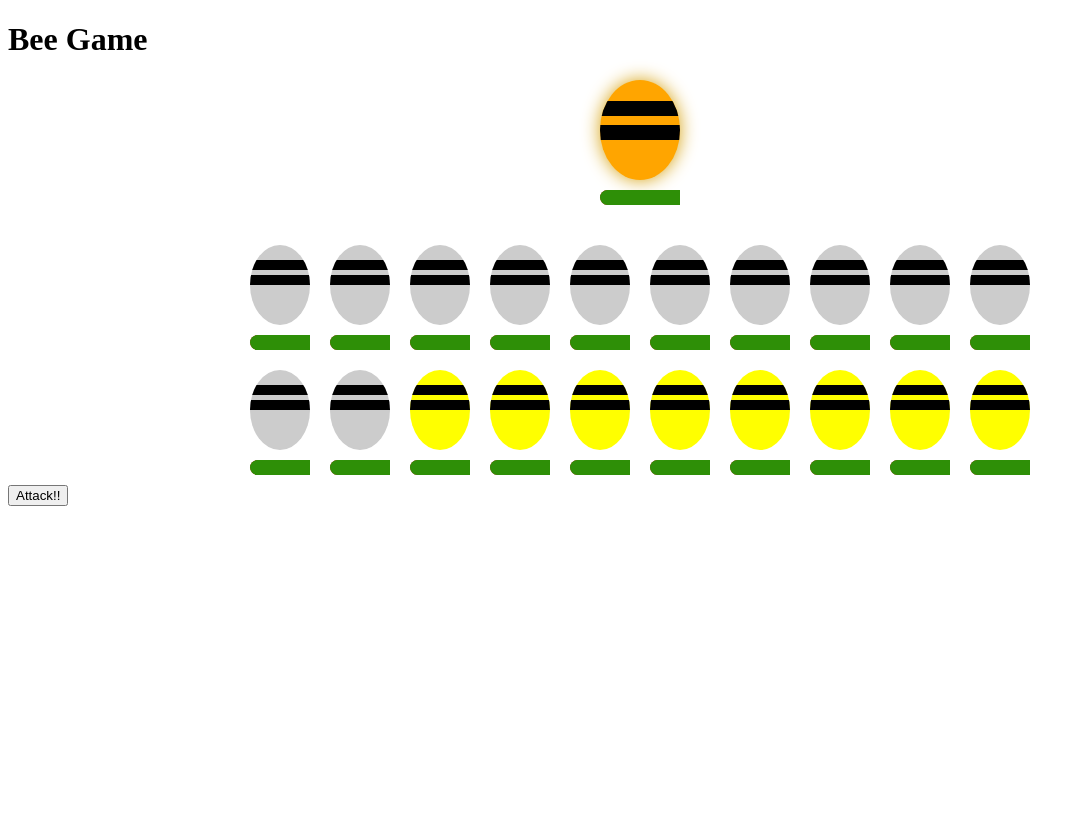
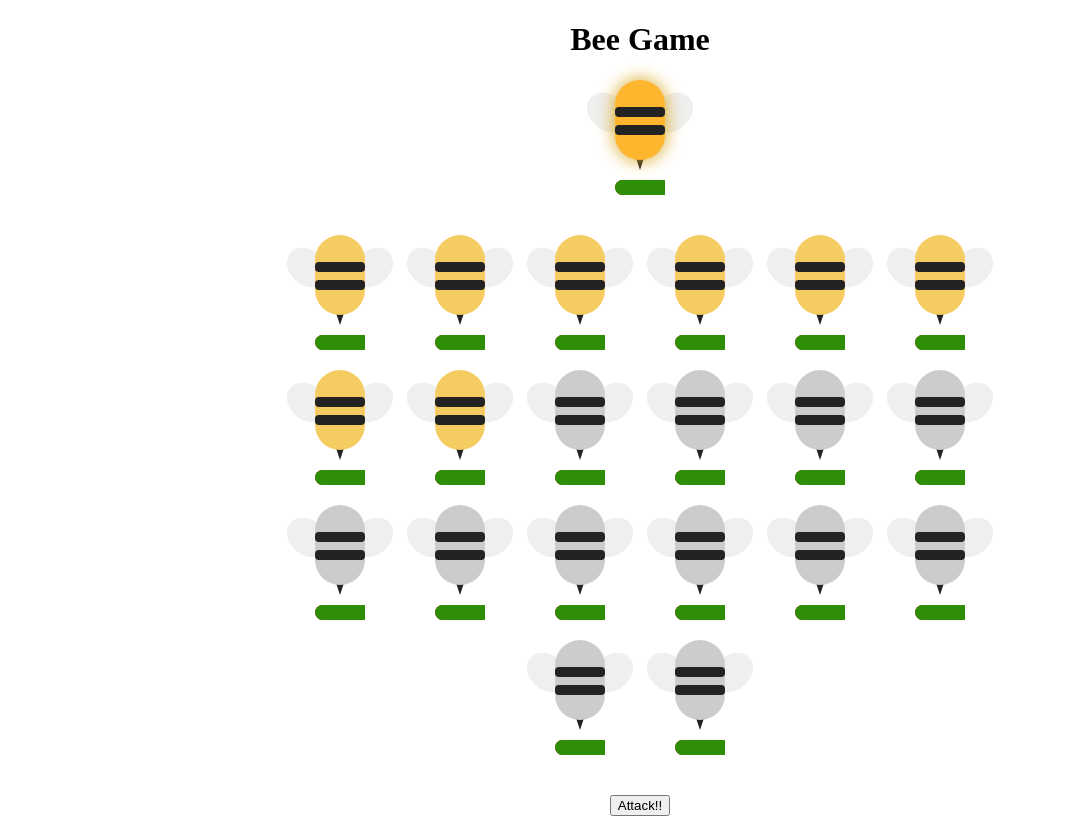
Before and after one commit to reinaldoferreira/beeGame, a website: page app/index.html in a window 1280 px wide. Both pictures are taken after a click on the button "Start". Shown: the whole page, without its empty margins (0-1085 px from the left). Before the commit the page ends 800 px from the top, so only its background shows below. Drawn offline with Linux system fonts and the light colour scheme.

Commit message:
markup style

```diff
--- a/app/assets/js/beeGame.js
+++ b/app/assets/js/beeGame.js
@@ -33,13 +33,13 @@ function printBees(el) {
     bee.className += 'bee'
     bee.setAttribute('id', helperNumber)
     bee.innerHTML = '<div class="bee__wrap">' +
-                    '  <span class="bee__head"></span>' +
-                    '  <span class="bee__body"></span>' +
-                    '  <span class="bee__wings"></span>' +
-                    '  <span class="bee__stinger"></span>' +
+                    '  <div class="bee__head"></div>' +
+                    '  <div class="bee__body"></div>' +
+                    '  <div class="bee__wings"></div>' +
+                    '  <div class="bee__stinger"></div>' +
                     '</div>' +
                     '<div class="lifebar">' +
-                    '   <span class="lifebar__current"></span>' +
+                    '   <div class="lifebar__current"></div>' +
                     '</div>'
     document.getElementsByClassName('bees-content')[0].appendChild(bee)
 
@@ -114,7 +114,7 @@ var listOfWorkers = fabricOfBees(8, 'Worker Bee', 'worker', 75)
 var listOfDrones = fabricOfBees(12, 'Drone Bee', 'drone', 50)
 var btnAttack = document.getElementById('attack')
 var btnStart = document.getElementById('start')
-var allTheBees = getArrayOfBees(queenBee, listOfDrones, listOfWorkers)
+var allTheBees = getArrayOfBees(queenBee, listOfWorkers, listOfDrones)
 
 btnStart.onclick = function() {
   printBees(allTheBees)
--- a/app/index.html
+++ b/app/index.html
@@ -5,60 +5,88 @@
   <meta name="viewport" content="width=device-width, initial-scale=1.0">
   <title>Jasmine - Bee Game</title>
   <style media="screen">
+    body { text-align: center; }
+
+    button { margin-top: 30px; }
+
     .bees-content {
       margin: 0 auto;
-      text-align: center;
       width: 800px;
     }
 
     .bee {
       display: inline-block;
-      margin: 10px;
-      width: 60px;
+      margin: 10px 35px;
+      width: 50px;
+    }
+
+    .bee__wrap {
+      position: relative;
+    }
+
+    .bee__body {
+      background: #f5cc61;
+      border-radius: 100px / 100px;
+      height: 80px;
+      overflow: hidden;
+      position: relative;
+    }
+
+    .bee__body::after,
+    .bee__body::before {
+      background: #232323;
+      border-radius: 4px;
+      content: '';
+      height: 10px;
+      left: 0;
+      margin-top: 27px;
+      position: absolute;
+      width: 100%;
+    }
+
+    .bee__body::before { margin-top: 45px; }
+
+    .bee__wings::after,
+    .bee__wings::before {
+      background-color: rgba(232, 232, 232, 0.7);
+      border-radius: 50%;
+      content: '';
+      height: 45px;
+      left: -25px;
+      position: absolute;
+      top: 10px;
+      transform: rotate(-50deg);
+      width: 35px;
+      z-index: -1;
+    }
+
+    .bee__wings::before {
+      left: auto;
+      right: -25px;
+      transform: rotate(50deg);
+    }
+
+    .bee__stinger {
+      border-left: 5px solid transparent;
+      border-right: 5px solid transparent;
+      border-top: 15px solid #232323;
+      height: 0px;
+      margin: -5px auto 0;
+      width: 0px;
+      z-index: -1;
     }
 
     .queen {
       display: block;
       margin: 0 auto 30px;
-      width: 80px;
     }
 
-    .bee__wrap {
-      background: yellow;
-      border-radius: 100%;
-      height: 80px;
-      overflow: hidden;
-      position: relative;
+    .queen .bee__body {
+      background: #ffb62f;
+      box-shadow: 0 0 18px #d6a10d;
     }
 
-    .bee__wrap::after,
-    .bee__wrap::before {
-      background: black;
-      content: '';
-      height: 10px;
-      left: 0;
-      position: absolute;
-      top: 15px;
-      width: 100%;
-    }
-
-    .bee__wrap::before { top: 30px; }
-
-    .queen .bee__wrap {
-      background: orange;
-      box-shadow: 0 0 18px #d6a10d;
-      height: 100px;
-    }
-
-    .queen .bee__wrap::after,
-    .queen .bee__wrap::before {
-      height: 15px;
-      top: 21px;
-    }
-
-    .queen .bee__wrap::before { top: 45px; }
-
-    .drone .bee__wrap { background: #ccc; }
+    .drone .bee__body { background: #ccc; }
 
     .lifebar {
       background: #C51D1D;
```
